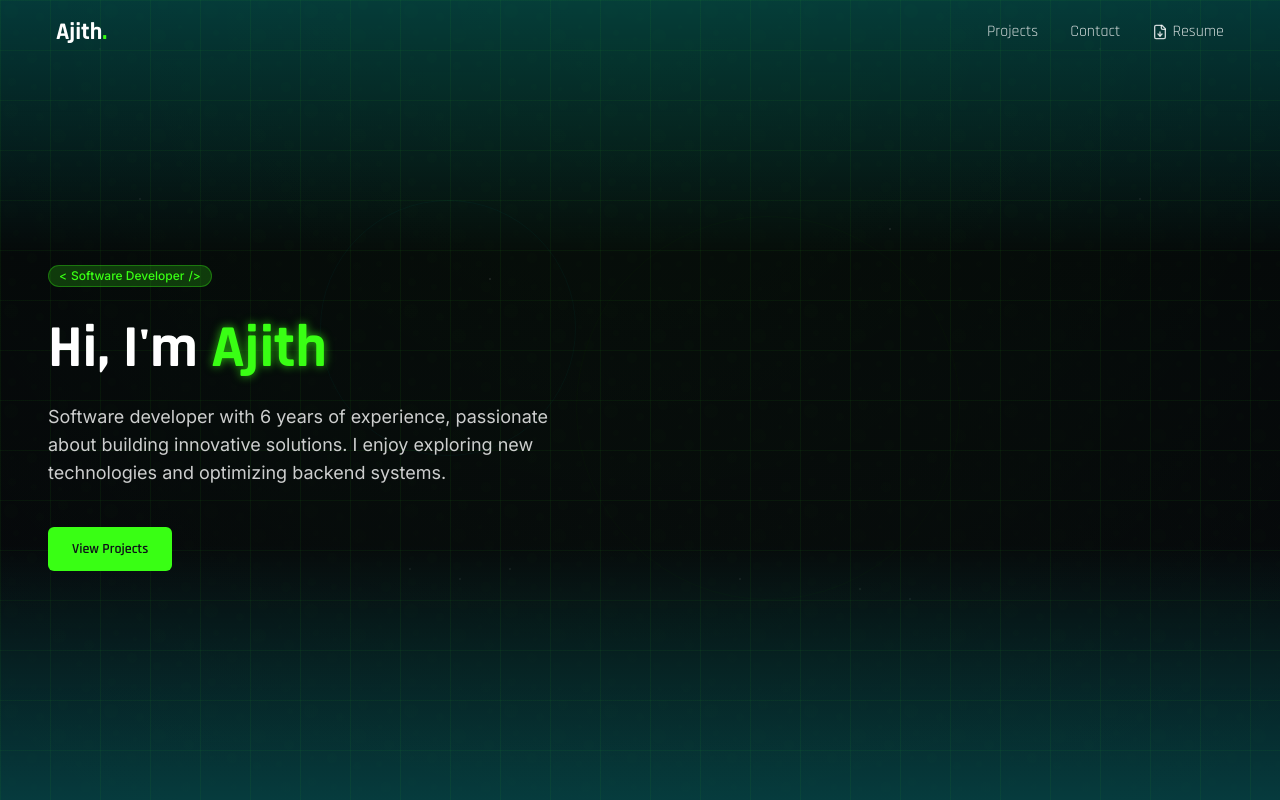
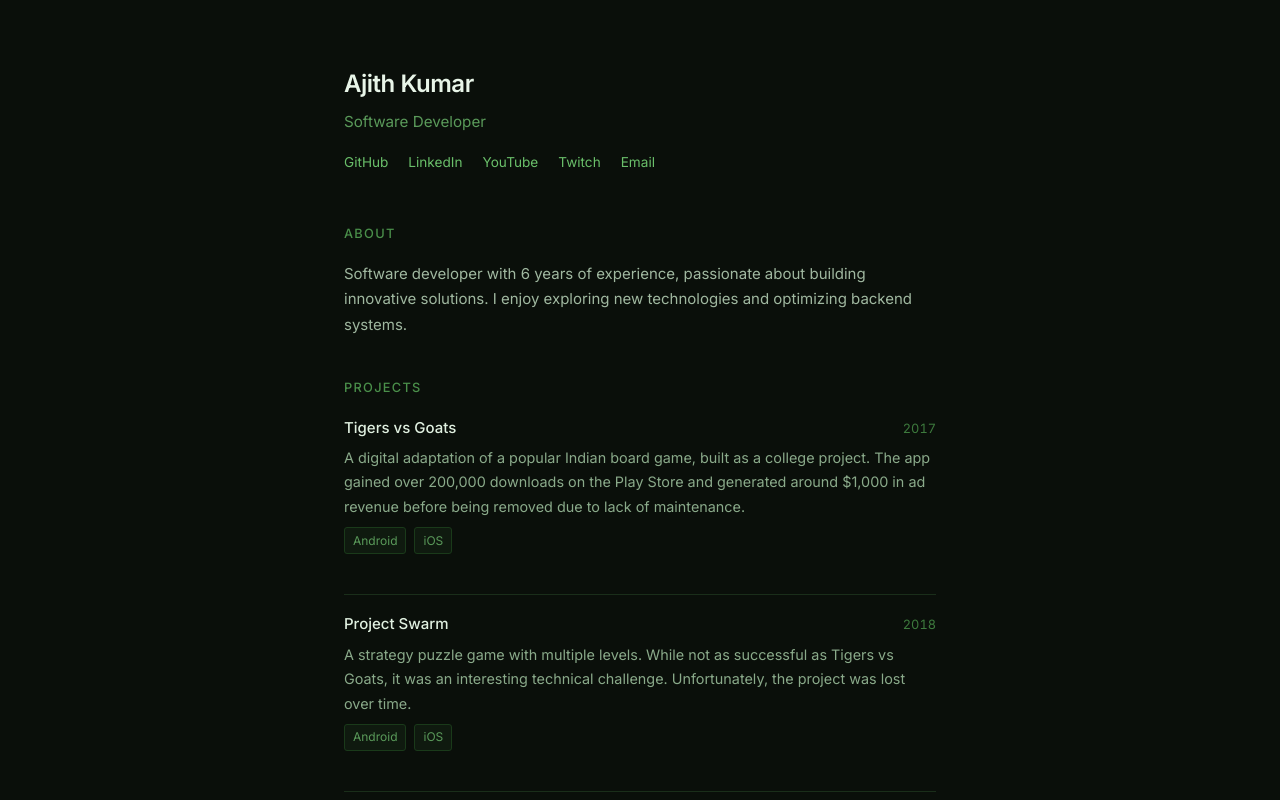
Before and after one commit to kumarajith/kumaji.dev, a React (Vite) app: page / in a window 1280 px wide. Shown: the top 800 px of the page. Built offline with nearby package versions, Linux system fonts and the light colour scheme.

Commit message:
add minimal version

```diff
--- a/src/App.tsx
+++ b/src/App.tsx
@@ -9,10 +9,12 @@ import Hobbies from "./pages/Hobbies";
 import BulkClipTrimmer from "./pages/BulkClipTrimmer";
 import NotFound from "./pages/NotFound";
 import PrivacyPolicy from "./pages/PrivacyPolicy";
+import MinimalIndex from "./pages/MinimalIndex";
 
+const siteVersion = import.meta.env.VITE_SITE_VERSION || 'original';
 const queryClient = new QueryClient();
 
-const App = () => (
+const OriginalApp = () => (
   <QueryClientProvider client={queryClient}>
     <TooltipProvider>
       <Toaster />
@@ -30,4 +32,11 @@ const App = () => (
   </QueryClientProvider>
 );
 
+const App = () => {
+  if (siteVersion === 'minimal') {
+    return <MinimalIndex />;
+  }
+  return <OriginalApp />;
+};
+
 export default App;
--- a/src/main.tsx
+++ b/src/main.tsx
@@ -1,5 +1,12 @@
 import { createRoot } from 'react-dom/client'
 import App from './App.tsx'
-import './index.css'
+
+const siteVersion = import.meta.env.VITE_SITE_VERSION || 'original';
+
+if (siteVersion === 'minimal') {
+  import('./minimal.css');
+} else {
+  import('./index.css');
+}
 
 createRoot(document.getElementById("root")!).render(<App />);
--- /dev/null
+++ b/src/minimal.css
@@ -0,0 +1,169 @@
+@import url('https://fonts.googleapis.com/css2?family=Inter:wght@400;500;600&display=swap');
+
+*, *::before, *::after {
+  margin: 0;
+  padding: 0;
+  box-sizing: border-box;
+}
+
+html, body {
+  margin: 0;
+  padding: 0;
+  background-color: #0a0f0a;
+}
+
+.minimal-page {
+  min-height: 100vh;
+  background-color: #0a0f0a;
+  color: #c8d6c8;
+  font-family: 'Inter', system-ui, -apple-system, sans-serif;
+  font-size: 15px;
+  line-height: 1.7;
+  -webkit-font-smoothing: antialiased;
+}
+
+.minimal-container {
+  max-width: 640px;
+  margin: 0 auto;
+  padding: 4rem 1.5rem;
+}
+
+/* Header */
+.minimal-header {
+  margin-bottom: 3rem;
+}
+
+.minimal-name {
+  font-size: 1.5rem;
+  font-weight: 600;
+  color: #e8f5e8;
+  margin: 0 0 0.25rem 0;
+  letter-spacing: -0.02em;
+}
+
+.minimal-title {
+  color: #5a9a5a;
+  margin: 0 0 1rem 0;
+  font-size: 0.95rem;
+}
+
+.minimal-social {
+  display: flex;
+  flex-wrap: wrap;
+  gap: 1.25rem;
+}
+
+.minimal-social a {
+  color: #6abf6a;
+  text-decoration: none;
+  font-size: 0.85rem;
+  transition: color 0.2s;
+  border-bottom: 1px solid transparent;
+}
+
+.minimal-social a:hover {
+  color: #90e890;
+  border-bottom-color: #4a8f4a;
+}
+
+/* Sections */
+.minimal-section {
+  margin-bottom: 2.5rem;
+}
+
+.minimal-section h2 {
+  font-size: 0.8rem;
+  font-weight: 500;
+  text-transform: uppercase;
+  letter-spacing: 0.1em;
+  color: #4a8f4a;
+  margin: 0 0 1rem 0;
+}
+
+.minimal-section > p {
+  color: #a0b8a0;
+  margin: 0;
+}
+
+/* Projects */
+.minimal-projects {
+  list-style: none;
+  padding: 0;
+  margin: 0;
+  display: flex;
+  flex-direction: column;
+  gap: 1.5rem;
+}
+
+.minimal-projects li {
+  padding: 1rem 0;
+  border-top: 1px solid #1a2e1a;
+}
+
+.minimal-projects li:first-child {
+  border-top: none;
+  padding-top: 0;
+}
+
+.minimal-project-header {
+  display: flex;
+  justify-content: space-between;
+  align-items: baseline;
+  margin-bottom: 0.35rem;
+}
+
+.minimal-project-title {
+  color: #e0f0e0;
+  font-weight: 500;
+}
+
+.minimal-project-year {
+  color: #3d7a3d;
+  font-size: 0.8rem;
+  font-variant-numeric: tabular-nums;
+}
+
+.minimal-project-desc {
+  color: #8aaa8a;
+  margin: 0 0 0.5rem 0;
+  font-size: 0.9rem;
+}
+
+.minimal-project-tags {
+  display: flex;
+  flex-wrap: wrap;
+  gap: 0.5rem;
+}
+
+.minimal-tag {
+  font-size: 0.75rem;
+  color: #5a9a5a;
+  background: #0f1a0f;
+  padding: 0.15rem 0.5rem;
+  border-radius: 3px;
+  border: 1px solid #1a3a1a;
+}
+
+/* Footer */
+.minimal-footer {
+  margin-top: 4rem;
+  padding-top: 1.5rem;
+  border-top: 1px solid #1a2e1a;
+}
+
+.minimal-footer p {
+  color: #3d6b3d;
+  font-size: 0.8rem;
+  margin: 0;
+}
+
+/* Responsive */
+@media (max-width: 480px) {
+  .minimal-container {
+    padding: 2.5rem 1.25rem;
+  }
+
+  .minimal-name {
+    font-size: 1.3rem;
+  }
+}
--- /dev/null
+++ b/src/pages/MinimalIndex.tsx
@@ -0,0 +1,56 @@
+import config from '../data/config.json';
+
+const MinimalIndex = () => {
+  const { name, title, description } = config.personalInfo;
+  const { projects, social } = config;
+
+  return (
+    <div className="minimal-page">
+      <div className="minimal-container">
+        <header className="minimal-header">
+          <h1 className="minimal-name">{name}</h1>
+          <p className="minimal-title">{title}</p>
+          <div className="minimal-social">
+            {social.map((s) => (
+              <a key={s.platform} href={s.url} target="_blank" rel="noopener noreferrer">
+                {s.platform}
+              </a>
+            ))}
+            <a href="mailto:kumarajith1996@gmail.com">Email</a>
+          </div>
+        </header>
+
+        <section className="minimal-section">
+          <h2>About</h2>
+          <p>{description}</p>
+        </section>
+
+        <section className="minimal-section">
+          <h2>Projects</h2>
+          <ul className="minimal-projects">
+            {projects.map((project) => (
+              <li key={project.id}>
+                <div className="minimal-project-header">
+                  <span className="minimal-project-title">{project.title}</span>
+                  <span className="minimal-project-year">{project.year}</span>
+                </div>
+                <p className="minimal-project-desc">{project.description}</p>
+                <div className="minimal-project-tags">
+                  {project.platforms.map((p) => (
+                    <span key={p} className="minimal-tag">{p}</span>
+                  ))}
+                </div>
+              </li>
+            ))}
+          </ul>
+        </section>
+
+        <footer className="minimal-footer">
+          <p>&copy; {new Date().getFullYear()} {name}</p>
+        </footer>
+      </div>
+    </div>
+  );
+};
+
+export default MinimalIndex;
```
Also changed, not shown: .claude/settings.local.json (added), 1 other file (tests, documents, lock files or other folders).
